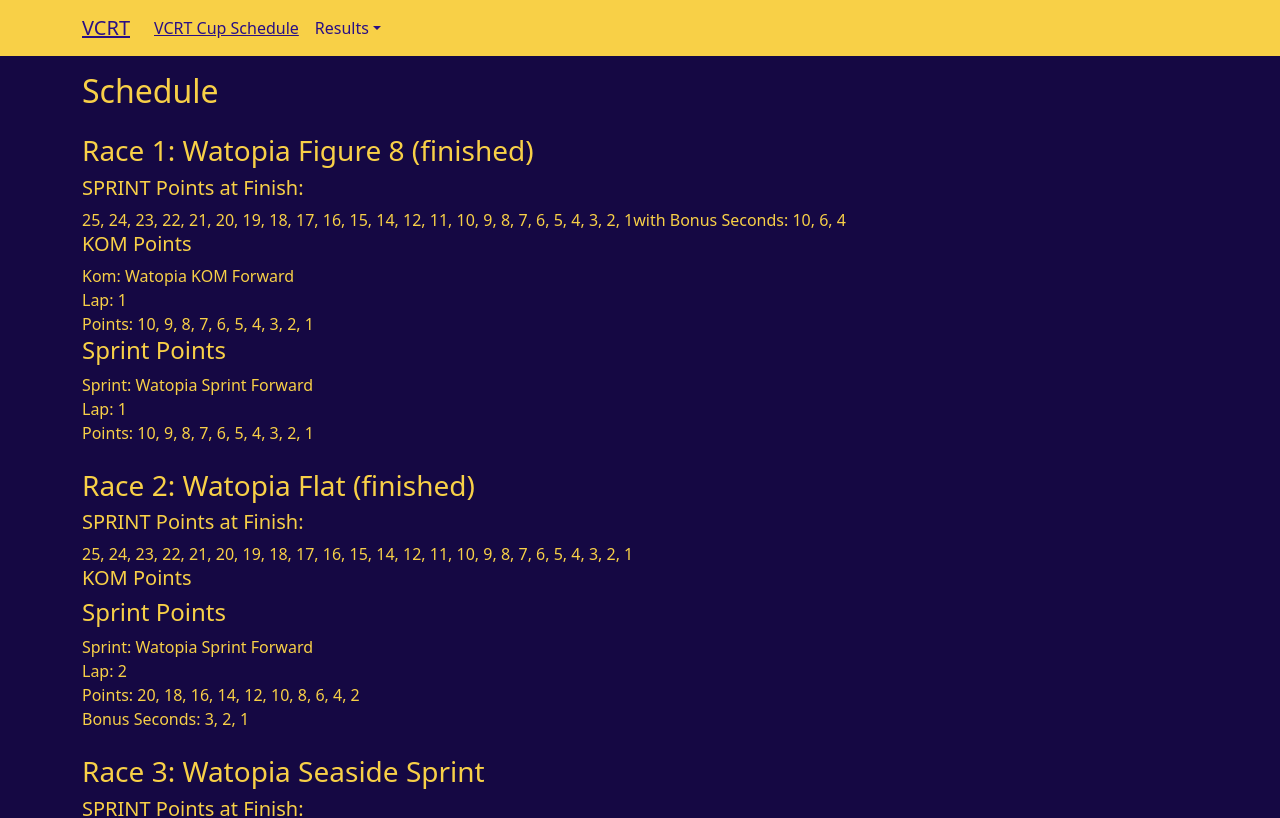
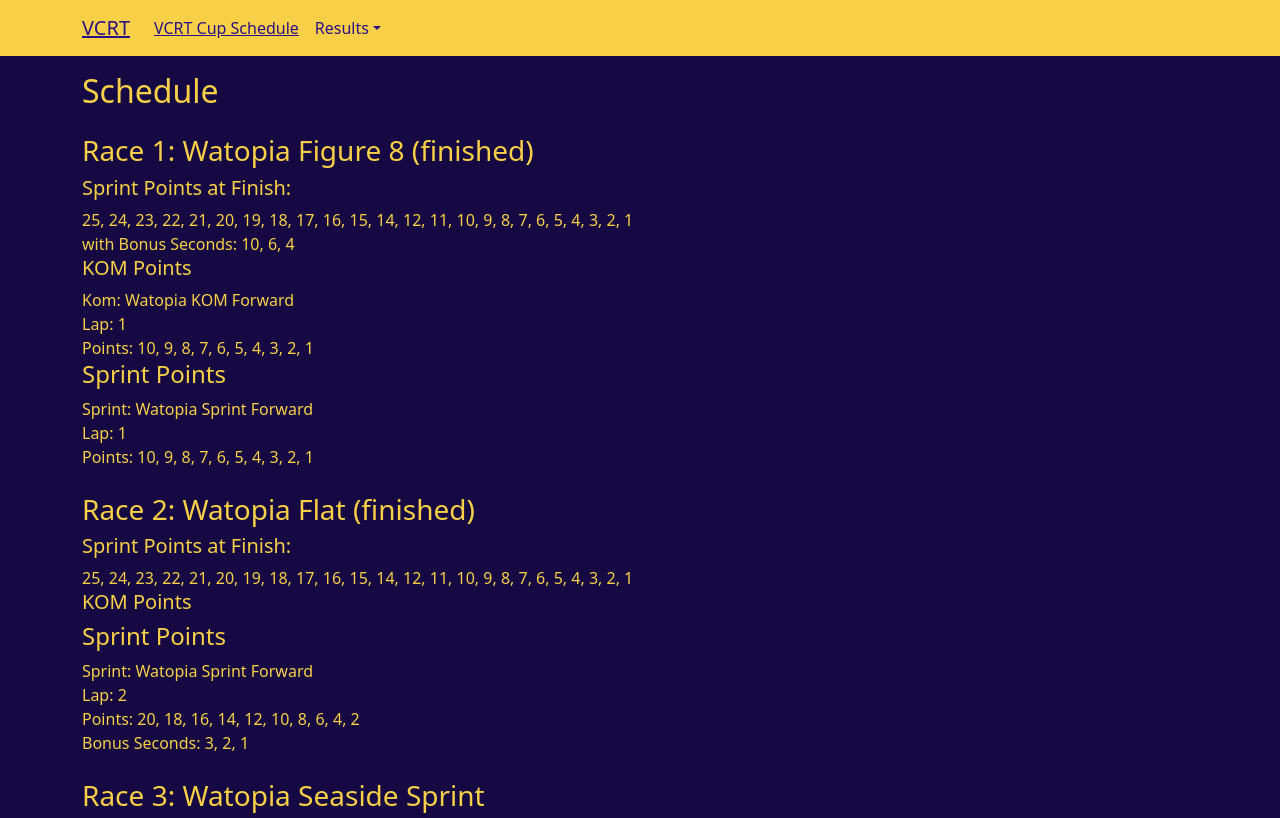
Before and after one commit to robinjoerke/vcrt-cup, a React app: page /schedule in a window 1280 px wide. Shown: the top 818 px of the page. Built offline with nearby package versions, Linux system fonts and the light colour scheme.

Commit message:
minor fixes

```diff
--- a/src/pages/Landing.tsx
+++ b/src/pages/Landing.tsx
@@ -9,5 +9,5 @@
 
 <p>Whether in D or A+ category, VCRT riders are brought together by a desire to have fun whilst getting stronger, fairly.</p>
 
-<p>To join visit: <a className={'link-warning'} href={'zwiftpower.com/team.php?id=5032'}>zwiftpower.com/team.php?id=5032</a></p>
+<p>To join visit: <a className={'link-secondary'} href={'zwiftpower.com/team.php?id=5032'}>zwiftpower.com/team.php?id=5032</a></p>
 </Container></>;
--- a/src/pages/Schedule.tsx
+++ b/src/pages/Schedule.tsx
@@ -3,6 +3,10 @@
 import {Container} from "react-bootstrap";
 import {vcrtCupSeason1} from "../stores/races/races";
 import _ from "lodash";
+
+function capitalizeFirstLetter(string: string) {
+    return string.charAt(0).toUpperCase() + string.slice(1);
+}
 
 export const Schedule = () => <>
     <Navigation/>
@@ -13,11 +17,11 @@
 
             return <>
                 <h3 className={'mt-4'}>{race.specification.title}{race.finished ? ' (finished)' : ''}</h3>
-                <h5>{race.specification.finish.primeCat.toString()} Points at Finish: </h5>
+                <h5>{capitalizeFirstLetter(race.specification.finish.primeCat.toString().toLowerCase())} Points at Finish: </h5>
 
                 {race.specification.finish.points.map(p => p * (race.specification.finish.factor || 1)).join(', ')}
                 {
-                    (race.specification.finish.bonus && race.specification.finish.bonus.length) ? <>with Bonus Seconds: {race.specification.finish.bonus.join(', ')}<br/></> : null
+                    (race.specification.finish.bonus && race.specification.finish.bonus.length) ? <> <br/>with Bonus Seconds: {race.specification.finish.bonus.join(', ')}<br/></> : null
                 }
                 <h5>KOM Points</h5>
                 {
```
